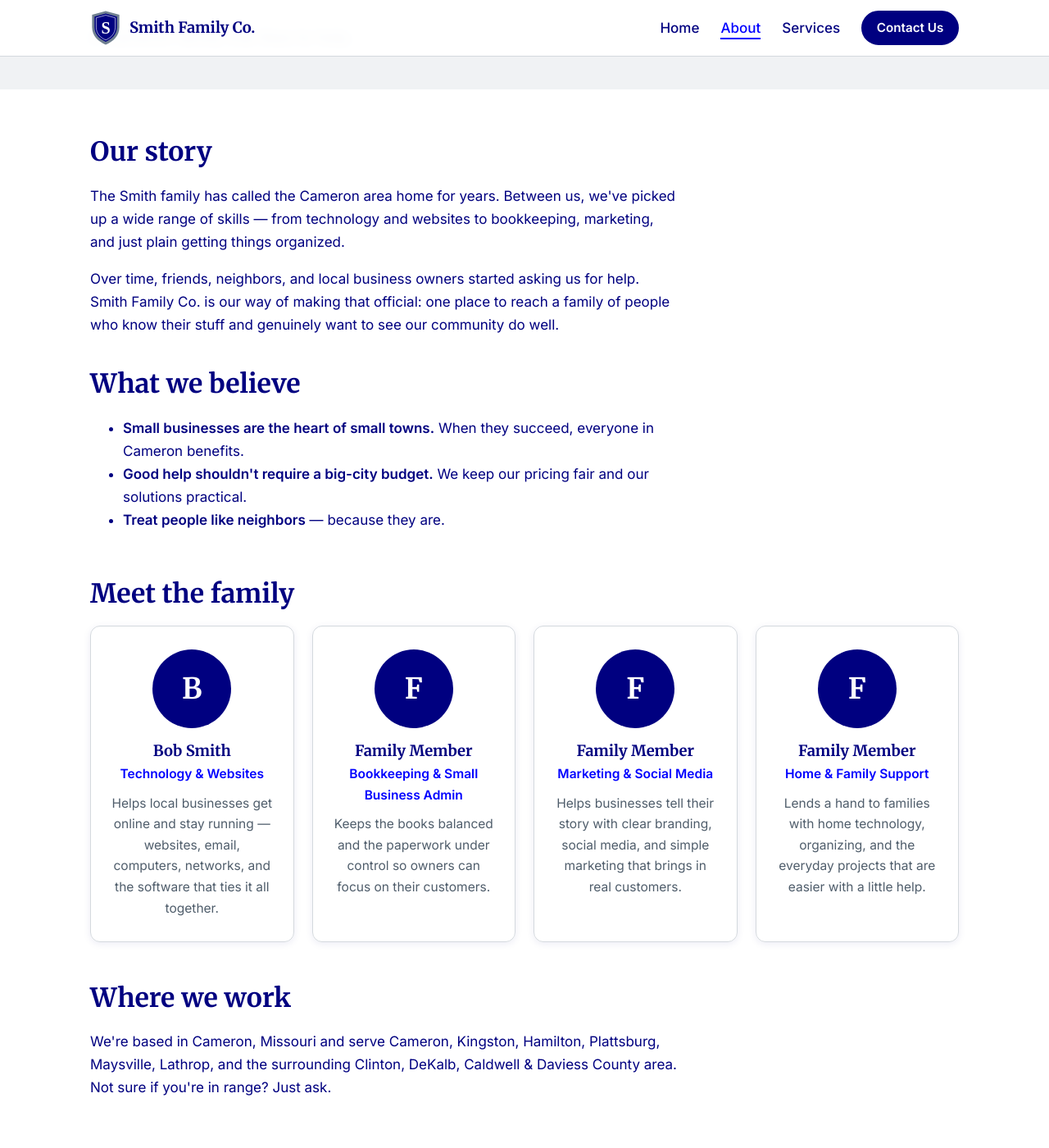
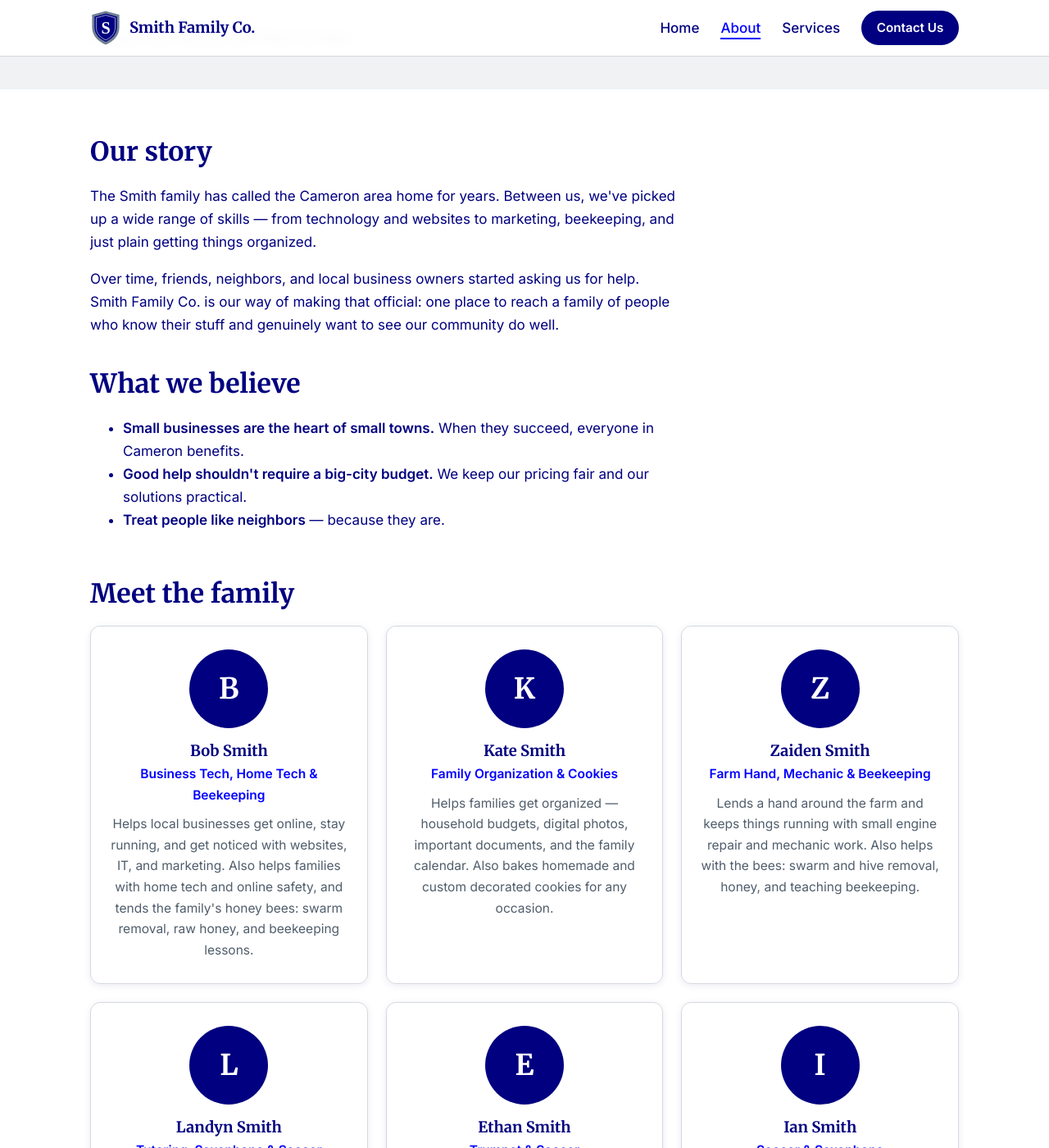
Before and after one commit to beeoohbee/smithfamily-website, a Jekyll site: the page built from about.html, in a window 1280 px wide and 1400 px high, scrolled down 192 px. Shown: the whole window at 82% size. Built offline with Jekyll 4.4.1, drawn with Linux system fonts in a browser that asks for light colours; some of the changed text lies outside the part shown.

Commit message:
Expand services and add family members
- Remove Bookkeeping & Admin; add Cookies, Soccer Coaching, Tutoring &
  Music Lessons, Farm & Mechanical, Honey Bees, and Learn Beekeeping
- Feature bee swarm removal on the homepage
- Replace placeholder team entries with Kate, Zaiden, Landyn, Ethan,
  and Ian Smith, with roles and bios matched to their services
- Show the team in a three-column grid and hide empty roles and bios

Co-Authored-By: Claude Opus 5.5 <noreply@anthropic.com>
Claude-Session: https://claude.ai/code/session_01NeLPdttADrsdv8fvgGStFn

```diff
--- a/_data/services.yml
+++ b/_data/services.yml
@@ -15,17 +15,94 @@
       summary: >-
         Computer setup, Wi-Fi and networking, backups, security, and help
         choosing the right software for your shop or office.
-    - title: Bookkeeping & Admin
-      icon: "📒"
-      featured: true
-      summary: >-
-        Monthly bookkeeping, invoicing, payroll prep, and getting your
-        records organized before tax time.
     - title: Marketing & Social Media
       icon: "📣"
       summary: >-
         Logos, flyers, social media posts, and straightforward marketing
         plans that fit a small-town budget.
+
+- group: Cookies
+  id: cookies
+  items:
+    - title: Homemade Cookies
+      icon: "🍪"
+      summary: >-
+        Fresh-baked cookies by the dozen — classic chocolate chip, sugar,
+        oatmeal, and seasonal favorites. Just ask what's in the oven.
+    - title: Custom Decorated Cookies
+      icon: "🎨"
+      summary: >-
+        Hand-decorated cookies for birthdays, weddings, showers, holidays,
+        and graduations, made to match your theme and colors.
+    - title: Cookie Trays for Events
+      icon: "🎉"
+      summary: >-
+        Cookie trays and party favors for church gatherings, school events,
+        business meetings, and parties of any size.
+
+- group: Soccer Coaching
+  id: soccer
+  items:
+    - title: Soccer Training
+      icon: "⚽"
+      summary: >-
+        Individual and small-group training sessions focused on ball control,
+        passing, shooting, footwork, and fitness for players of all ages.
+    - title: Soccer Mentoring
+      icon: "🤝"
+      summary: >-
+        Guidance for young players on game sense, confidence, teamwork, and
+        sportsmanship, plus advice on moving up to club and high school teams.
+
+- group: Tutoring & Music Lessons
+  id: tutoring
+  items:
+    - title: Saxophone Lessons
+      icon: "🎷"
+      summary: >-
+        Private saxophone lessons for beginners through advanced players —
+        technique, tone, reading music, and preparing for band, jazz band,
+        and auditions.
+    - title: Trumpet Lessons
+      icon: "🎺"
+      summary: >-
+        Private trumpet lessons for beginners through advanced players —
+        breathing, embouchure, range, reading music, and preparing for band,
+        jazz band, and auditions.
+    - title: Math Tutoring
+      icon: "➗"
+      summary: >-
+        Patient help with math classes from pre-algebra and algebra through
+        geometry, trigonometry, and calculus, plus homework support.
+    - title: Science Tutoring
+      icon: "🔬"
+      summary: >-
+        Tutoring for science classes like biology, chemistry, and physics,
+        building real understanding instead of just memorizing.
+    - title: ACT Prep & Test-Taking Strategies
+      icon: "📝"
+      summary: >-
+        Focused ACT preparation with practice tests, plus proven strategies
+        for pacing, process of elimination, and staying calm on test day.
+
+- group: Farm & Mechanical
+  id: farm-mechanical
+  items:
+    - title: Farm Hand Help
+      icon: "🚜"
+      summary: >-
+        Reliable help around the farm — feeding and caring for livestock,
+        fencing, hauling hay, field work, and seasonal chores.
+    - title: Small Engine Repair
+      icon: "🔧"
+      summary: >-
+        Tune-ups and repairs for mowers, tillers, chainsaws, trimmers,
+        generators, and other small engines.
+    - title: Mechanic Work
+      icon: "🛠️"
+      summary: >-
+        Routine maintenance and repairs for cars, trucks, ATVs, and farm
+        equipment — oil changes, brakes, diagnostics, and more.
 
 - group: For Families
   id: families
@@ -46,3 +123,37 @@
       summary: >-
         Parental controls, password managers, and scam awareness for kids,
         parents, and grandparents alike.
+
+- group: Honey Bees
+  id: bees
+  items:
+    - title: Bee Swarm & Hive Removal
+      icon: "🐝"
+      featured: true
+      summary: >-
+        Live, humane removal of swarms and established colonies from trees,
+        walls, sheds, and outbuildings, relocated to our own apiary.
+    - title: Local Raw Honey
+      icon: "🍯"
+      summary: >-
+        Raw, unfiltered honey from our own hives around Cameron. Ask about
+        what's available this season and pickup options.
+
+- group: Learn Beekeeping
+  id: beekeeping-lessons
+  items:
+    - title: Beginner Beekeeping Lessons
+      icon: "📚"
+      summary: >-
+        Hands-on lessons covering bee biology, choosing equipment, setting up
+        your first hive, and what to expect through the seasons.
+    - title: One-on-One Hive Mentoring
+      icon: "🧑‍🌾"
+      summary: >-
+        Personal tutoring at your own hives — inspections, spotting disease
+        and pests, queen health, and getting your colonies through winter.
+    - title: Bee Talks & Hive Visits
+      icon: "🏫"
+      summary: >-
+        Fun, educational visits for schools, 4-H, scouts, and community
+        groups to learn how honey bees live and why they matter.
--- a/_data/team.yml
+++ b/_data/team.yml
@@ -1,29 +1,47 @@
 # One entry per family member. Edit names, roles and bios to match.
 # "photo" is optional — put images in assets/img/ and use e.g. /assets/img/bob.jpg
 - name: Bob Smith
-  role: Technology & Websites
+  role: Business Tech, Home Tech & Beekeeping
   bio: >-
-    Helps local businesses get online and stay running — websites, email,
-    computers, networks, and the software that ties it all together.
+    Helps local businesses get online, stay running, and get noticed with
+    websites, IT, and marketing. Also helps families with home tech and
+    online safety, and tends the family's honey bees: swarm removal, raw
+    honey, and beekeeping lessons.
   photo: ""
 
-- name: Family Member
-  role: Bookkeeping & Small Business Admin
+- name: Kate Smith
+  role: Family Organization & Cookies
   bio: >-
-    Keeps the books balanced and the paperwork under control so owners can
-    focus on their customers.
+    Helps families get organized — household budgets, digital photos,
+    important documents, and the family calendar. Also bakes homemade and
+    custom decorated cookies for any occasion.
   photo: ""
 
-- name: Family Member
-  role: Marketing & Social Media
+- name: Zaiden Smith
+  role: Farm Hand, Mechanic & Beekeeping
   bio: >-
-    Helps businesses tell their story with clear branding, social media, and
-    simple marketing that brings in real customers.
+    Lends a hand around the farm and keeps things running with small engine
+    repair and mechanic work. Also helps with the bees: swarm and hive
+    removal, honey, and teaching beekeeping.
   photo: ""
 
-- name: Family Member
-  role: Home & Family Support
+- name: Landyn Smith
+  role: Tutoring, Saxophone & Soccer
   bio: >-
-    Lends a hand to families with home technology, organizing, and the
-    everyday projects that are easier with a little help.
+    Tutors math and science, preps students for the ACT with proven
+    test-taking strategies, teaches saxophone, and coaches soccer.
   photo: ""
+
+- name: Ethan Smith
+  role: Trumpet & Soccer
+  bio: >-
+    Teaches trumpet lessons for players of all levels and helps soccer
+    players build their skills, confidence, and love of the game.
+  photo: ""
+
+- name: Ian Smith
+  role: Soccer & Saxophone
+  bio: >-
+    Trains and mentors soccer players and teaches saxophone lessons, from
+    first notes to band and jazz band.
+  photo: ""
--- a/about.html
+++ b/about.html
@@ -8,7 +8,7 @@ description: Meet the Smith family — neighbors in Cameron, Missouri who use th
 ---
 <div class="prose">
   <h2>Our story</h2>
-  <p>The Smith family has called the Cameron area home for years. Between us, we've picked up a wide range of skills — from technology and websites to bookkeeping, marketing, and just plain getting things organized.</p>
+  <p>The Smith family has called the Cameron area home for years. Between us, we've picked up a wide range of skills — from technology and websites to marketing, beekeeping, and just plain getting things organized.</p>
   <p>Over time, friends, neighbors, and local business owners started asking us for help. Smith Family Co. is our way of making that official: one place to reach a family of people who know their stuff and genuinely want to see our community do well.</p>
 
   <h2>What we believe</h2>
@@ -29,8 +29,8 @@ description: Meet the Smith family — neighbors in Cameron, Missouri who use th
       <div class="avatar avatar-initials" aria-hidden="true">{{ person.name | slice: 0 }}</div>
     {% endif %}
     <h3>{{ person.name }}</h3>
-    <p class="role">{{ person.role }}</p>
-    <p>{{ person.bio }}</p>
+    {% if person.role != "" %}<p class="role">{{ person.role }}</p>{% endif %}
+    {% if person.bio != "" %}<p>{{ person.bio }}</p>{% endif %}
   </article>
   {% endfor %}
 </div>
--- a/assets/css/main.css
+++ b/assets/css/main.css
@@ -134,7 +134,9 @@ img { max-width: 100%; display: block; }
 .prose h2 { margin-top: 1.2em; }
 .prose h2:first-child { margin-top: 0; }
 .team-heading { margin-top: 56px; }
-.team-grid { display: grid; grid-template-columns: repeat(auto-fill, minmax(230px, 1fr)); gap: 22px; margin-bottom: 48px; }
+.team-grid { display: grid; grid-template-columns: repeat(3, 1fr); gap: 22px; margin-bottom: 48px; }
+@media (max-width: 900px) { .team-grid { grid-template-columns: repeat(2, 1fr); } }
+@media (max-width: 560px) { .team-grid { grid-template-columns: 1fr; } }
 .team-card { text-align: center; padding: 28px 22px; border: 1px solid var(--line); border-radius: var(--radius); box-shadow: var(--shadow); }
 .team-card p { color: var(--muted); font-size: 0.97rem; margin: 0; }
 .team-card .role { color: var(--blue); font-weight: 600; margin-bottom: 10px; }
--- a/services.html
+++ b/services.html
@@ -4,7 +4,7 @@ title: Services
 subtitle: Practical help for local businesses and families.
 permalink: /services/
 cta: true
-description: Websites, IT support, bookkeeping, marketing, and home tech help for small businesses and families around Cameron, Missouri.
+description: Websites, IT support, marketing, home tech help, bee removal, local honey, beekeeping lessons, saxophone and trumpet lessons, math, science, and ACT tutoring, soccer training, farm hand help, small engine and mechanic work, and homemade cookies for small businesses and families around Cameron, Missouri.
 ---
 <nav class="service-jump" aria-label="Service categories">
   {% for group in site.data.services %}
```
